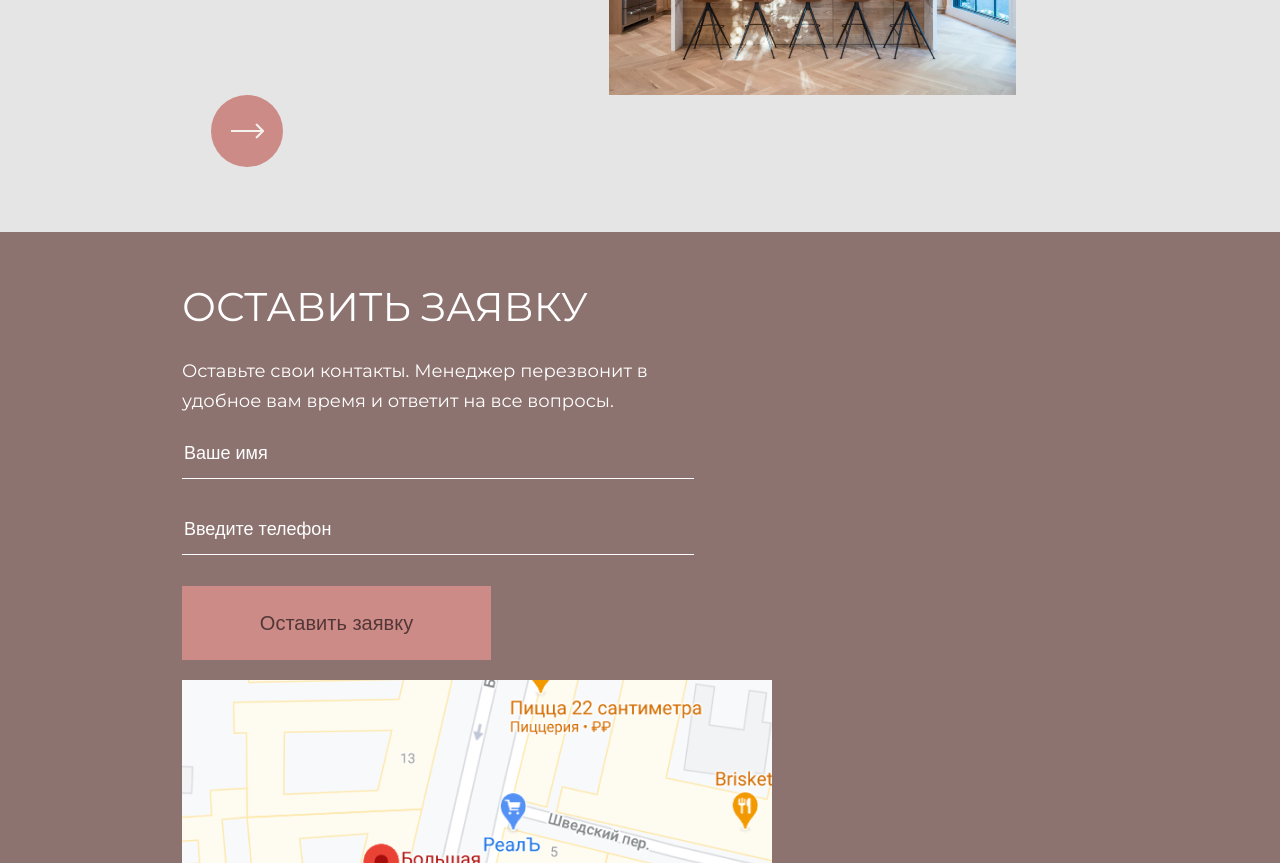
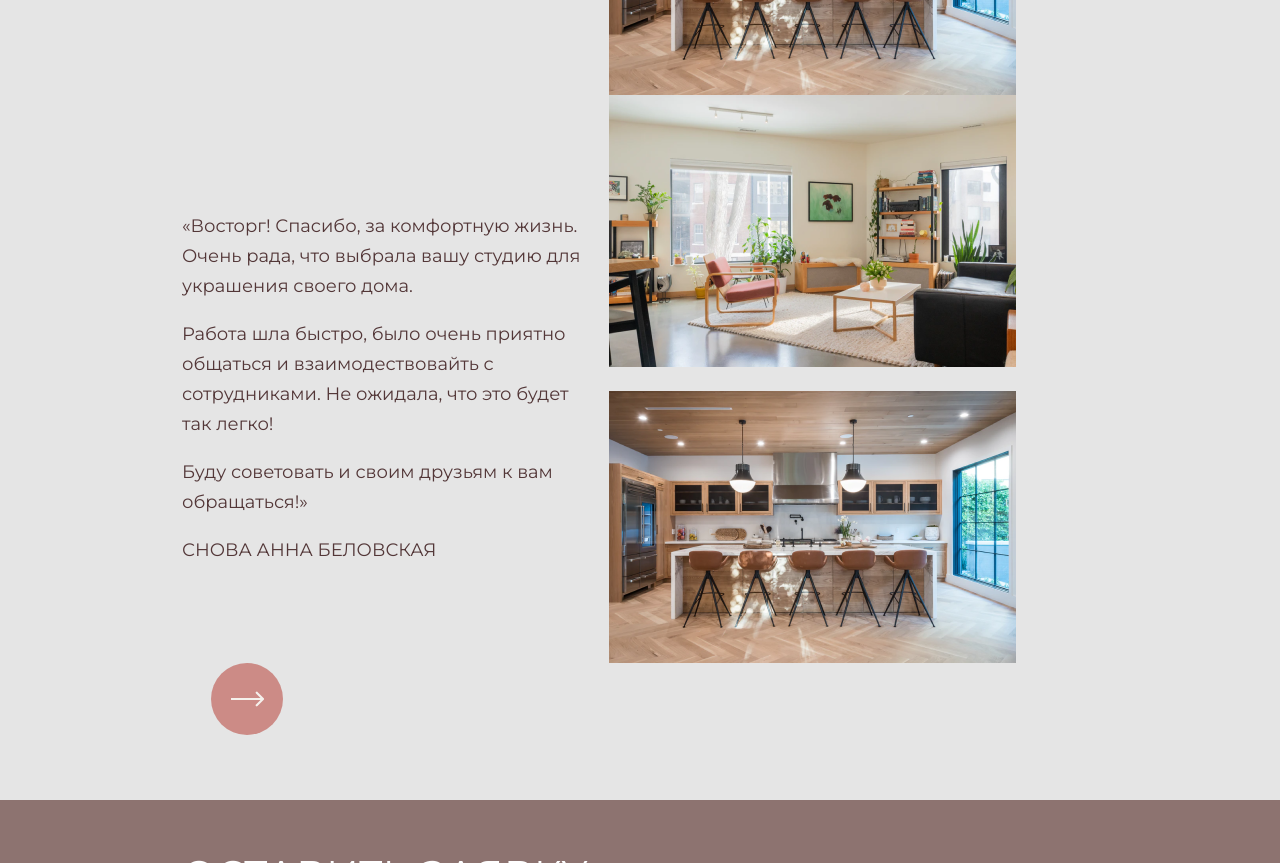
Before and after one commit to NMakarevich/Zaverstai_3.0, a plain HTML site: page index.html in a window 1280 px wide. Shown: the part 6617-7480 px from the top of the page. Drawn offline with Linux system fonts and the light colour scheme.

Commit message:
Added carousel comde

```diff
--- a/index.html
+++ b/index.html
@@ -147,9 +147,10 @@
             </section>
             <section id="reviews">
                 <h2>Отзывы</h2>
-                <div class="review-carousel flex-container">
+                <div class="carousel flex-container">
                     <div class="carousel-arrow arrow-left"></div>
-                    <div class="carousel-items">
+                    <div class="carousel-items flex-container">
+                        <div class="carousel-inner">
                             <div class="review-item flex-container">
                                 <div class="review-text">
                                     <p>«Восторг! Спасибо, за комфортную жизнь. Очень рада, что выбрала вашу студию для украшения своего дома.</p>
@@ -161,6 +162,20 @@
                                 <div class="review-photo">
                                     <img src="img/reviews1.png" alt="Фото отзыв">
                                     <img src="img/reviews2.png" alt="Фото отзыв">
+                                </div>
+                            </div>
+                            <div class="review-item flex-container">
+                                <div class="review-text">
+                                    <p>«Восторг! Спасибо, за комфортную жизнь. Очень рада, что выбрала вашу студию для украшения своего дома.</p>
+                                    <p>Работа шла быстро, было очень приятно общаться и взаимодествовайть
+                                        с сотрудниками. Не ожидала, что это будет так легко!</p>
+                                    <p>Буду советовать и своим друзьям к вам обращаться!»</p>
+                                    <span class="review-author">Снова Анна Беловская</span>
+                                </div>
+                                <div class="review-photo">
+                                    <img src="img/reviews1.png" alt="Фото отзыв">
+                                    <img src="img/reviews2.png" alt="Фото отзыв">
+                                </div>
                             </div>
                         </div>
                     </div>
@@ -192,5 +207,6 @@
                 <span>ИП Королёва А.А.</span>
             </div>
         </footer>
+        <script src="index.js"></script>
     </body>
 </html>
```
Lines whose indentation alone changed are shown as unchanged.
